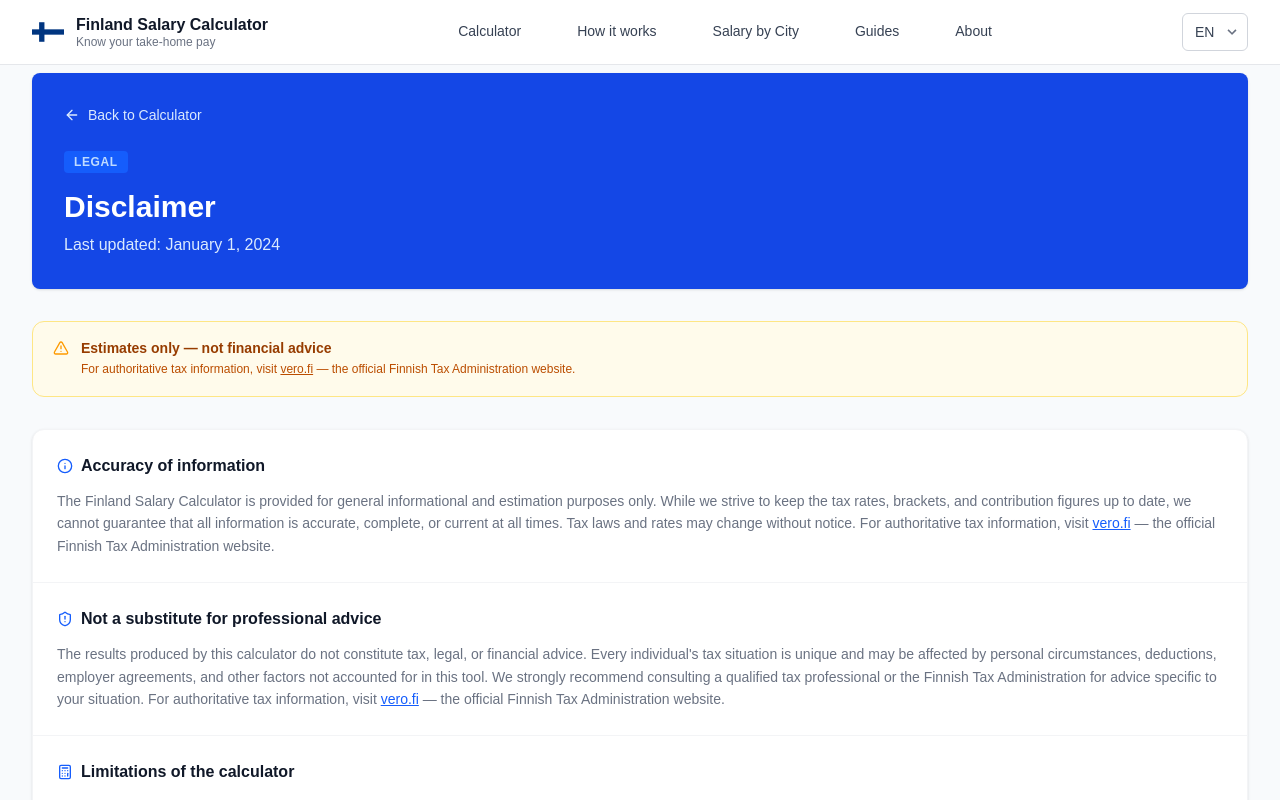
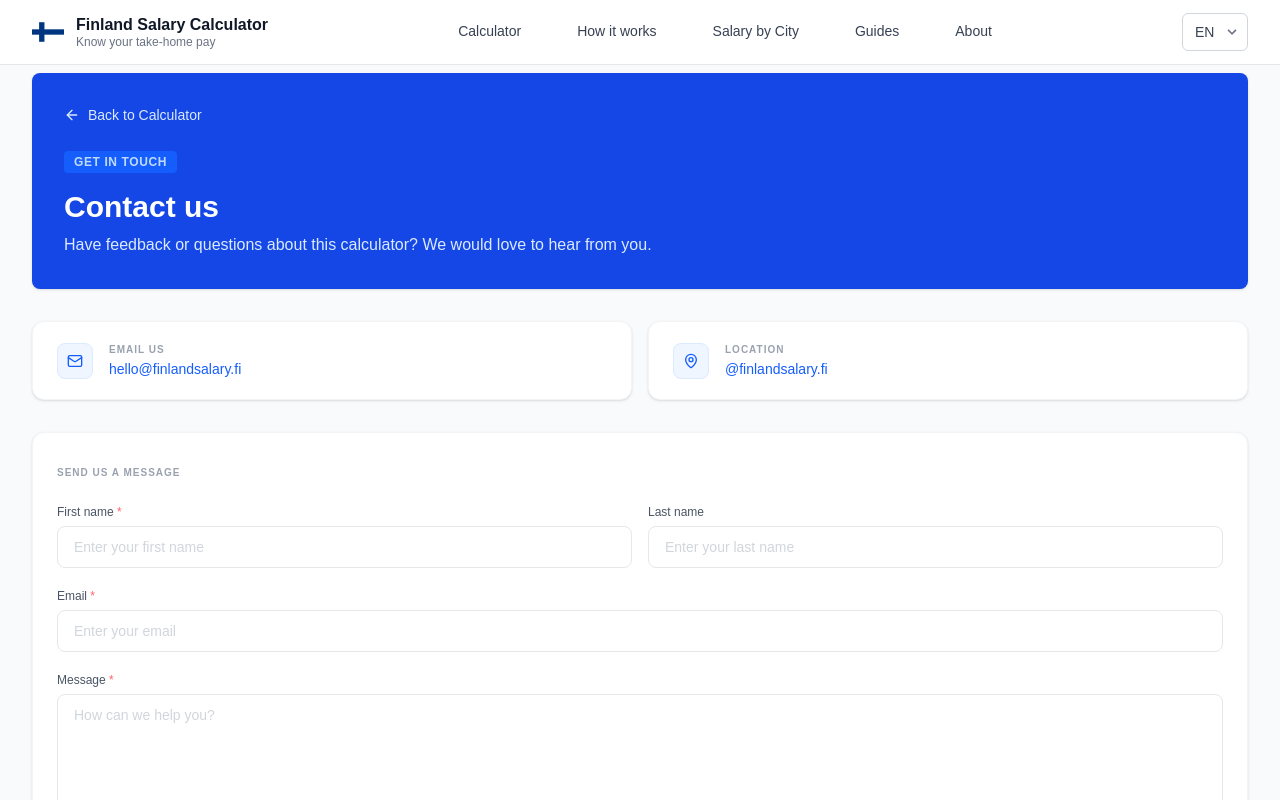
Before and after one commit to upekshapavani2003-maker/finland-salary-calculator, a Next.js app in the folder frontend/: page / in a window 1280 px wide. Both pictures are taken after a click on the button "Contact". Shown: the top 800 px of the page. Built offline with nearby package versions, Linux system fonts and the light colour scheme.

Commit message:
minor changes

```diff
--- a/frontend/src/components/ContactScreen.tsx
+++ b/frontend/src/components/ContactScreen.tsx
@@ -1,12 +1,29 @@
 "use client";
 
-import { Info, AlertTriangle, BookOpen, ShieldAlert, Calculator, ExternalLink, ArrowLeft } from 'lucide-react'; // Added ArrowLeft
+import { useState } from 'react';
+import { ArrowLeft, Mail, MapPin, Send } from 'lucide-react';
 
-interface DisclaimerScreenProps {
+interface ContactScreenProps {
   onNavigate: (tab: string) => void;
 }
 
-export default function DisclaimerScreen({ onNavigate }: DisclaimerScreenProps) {
+export default function ContactScreen({ onNavigate }: ContactScreenProps) {
+  const [form, setForm] = useState({ firstName: '', lastName: '', email: '', message: '' });
+  const [submitted, setSubmitted] = useState(false);
+
+  const handleChange = (e: React.ChangeEvent<HTMLInputElement | HTMLTextAreaElement>) => {
+    setForm((prev) => ({ ...prev, [e.target.name]: e.target.value }));
+  };
+
+  const handleSubmit = () => {
+    if (!form.firstName || !form.email || !form.message) return;
+    setSubmitted(true);
+    setTimeout(() => {
+      setSubmitted(false);
+      setForm({ firstName: '', lastName: '', email: '', message: '' });
+    }, 3000);
+  };
+
   return (
     <div className="max-w-7xl mx-auto px-4 sm:px-6 lg:px-8 pt-2 pb-10 w-full">
 
@@ -23,82 +40,129 @@
           </button>
 
           <div className="block">
-            <span className="text-blue-200 text-xs font-semibold uppercase tracking-wider bg-blue-600 px-2.5 py-1 rounded">Legal</span>
-            <h2 className="text-3xl font-bold mt-4 mb-2">Disclaimer</h2>
-            <p className="text-blue-100 text-sm md:text-base">Last updated: January 1, 2024</p>
+            <span className="text-blue-200 text-xs font-semibold uppercase tracking-wider bg-blue-600 px-2.5 py-1 rounded">
+              Get in touch
+            </span>
+            <h2 className="text-3xl font-bold mt-4 mb-2">Contact us</h2>
+            <p className="text-blue-100 text-sm md:text-base">
+              Have feedback or questions about this calculator? We would love to hear from you.
+            </p>
           </div>
         </div>
       </div>
 
-      {/* Warning Banner */}
-      <div className="bg-amber-50 border border-amber-200 rounded-xl px-5 py-4 mb-8 flex gap-3 items-start">
-        <AlertTriangle className="w-4 h-4 text-amber-500 flex-shrink-0 mt-0.5" />
+      {/* Contact Info Cards */}
+      <div className="grid grid-cols-1 sm:grid-cols-2 gap-4 mb-8">
+        <div className="bg-white rounded-xl border border-gray-100 shadow-sm px-6 py-5 flex items-center gap-4">
+          <div className="w-9 h-9 rounded-lg bg-blue-50 border border-blue-100 flex items-center justify-center flex-shrink-0">
+            <Mail className="w-4 h-4 text-blue-600" />
+          </div>
           <div>
-          <p className="text-sm font-semibold text-amber-800 mb-0.5">Estimates only — not financial advice</p>
-          <p className="text-xs text-amber-700 leading-relaxed">
-            For authoritative tax information, visit <a href="https://www.vero.fi" className="underline font-medium hover:text-amber-900">vero.fi</a> — the official Finnish Tax Administration website.
-          </p>
+            <p className="text-[10px] font-semibold uppercase tracking-widest text-gray-400 mb-0.5">Email us</p>
+            <p className="text-sm font-medium text-blue-600">hello@finlandsalary.fi</p>
+          </div>
+        </div>
+        <div className="bg-white rounded-xl border border-gray-100 shadow-sm px-6 py-5 flex items-center gap-4">
+          <div className="w-9 h-9 rounded-lg bg-blue-50 border border-blue-100 flex items-center justify-center flex-shrink-0">
+            <MapPin className="w-4 h-4 text-blue-600" />
+          </div>
+          <div>
+            <p className="text-[10px] font-semibold uppercase tracking-widest text-gray-400 mb-0.5">Location</p>
+            <p className="text-sm font-medium text-blue-600">@finlandsalary.fi</p>
+          </div>
         </div>
       </div>
 
-      {/* Content Sections */}
-      <div className="bg-white rounded-xl border border-gray-100 shadow-sm overflow-hidden">
+      {/* Contact Form */}
+      <div className="bg-white rounded-xl border border-gray-100 shadow-sm px-6 py-8">
+        <p className="text-[10px] font-semibold uppercase tracking-widest text-gray-400 mb-6">
+          Send us a message
+        </p>
 
-        {/* Accuracy */}
-        <div className="px-6 py-6 border-b border-gray-100">
-          <div className="flex items-center gap-2 mb-3">
-            <Info className="w-4 h-4 text-blue-600 flex-shrink-0" />
-            <h3 className="text-base font-bold text-gray-900">Accuracy of information</h3>
+        {submitted ? (
+          <div className="flex flex-col items-center justify-center py-12 gap-3">
+            <div className="w-12 h-12 rounded-full bg-green-50 border border-green-200 flex items-center justify-center">
+              <Send className="w-5 h-5 text-green-600" />
             </div>
-          <p className="text-sm text-gray-500 leading-relaxed">
-            The Finland Salary Calculator is provided for general informational and estimation purposes only. While we strive to keep the tax rates, brackets, and contribution figures up to date, we cannot guarantee that all information is accurate, complete, or current at all times. Tax laws and rates may change without notice. For authoritative tax information, visit <a href="https://www.vero.fi" className="text-blue-600 underline font-medium hover:text-blue-800">vero.fi</a> — the official Finnish Tax Administration website.
-          </p>
+            <p className="text-sm font-semibold text-gray-800">Message sent!</p>
+            <p className="text-xs text-gray-400">We will get back to you shortly.</p>
+          </div>
+        ) : (
+          <div className="space-y-5">
+
+            {/* Name Row */}
+            <div className="grid grid-cols-1 sm:grid-cols-2 gap-4">
+              <div>
+                <label className="block text-xs font-medium text-gray-600 mb-1.5">
+                  First name <span className="text-red-400">*</span>
+                </label>
+                <input
+                  type="text"
+                  name="firstName"
+                  value={form.firstName}
+                  onChange={handleChange}
+                  placeholder="Enter your first name"
+                  className="w-full px-4 py-2.5 border border-gray-200 rounded-lg text-sm text-gray-700 focus:outline-none focus:ring-2 focus:ring-blue-500 focus:border-transparent placeholder:text-gray-300"
+                />
+              </div>
+              <div>
+                <label className="block text-xs font-medium text-gray-600 mb-1.5">
+                  Last name
+                </label>
+                <input
+                  type="text"
+                  name="lastName"
+                  value={form.lastName}
+                  onChange={handleChange}
+                  placeholder="Enter your last name"
+                  className="w-full px-4 py-2.5 border border-gray-200 rounded-lg text-sm text-gray-700 focus:outline-none focus:ring-2 focus:ring-blue-500 focus:border-transparent placeholder:text-gray-300"
+                />
+              </div>
             </div>
 
-        {/* Not a substitute */}
-        <div className="px-6 py-6 border-b border-gray-100">
-          <div className="flex items-center gap-2 mb-3">
-            <ShieldAlert className="w-4 h-4 text-blue-600 flex-shrink-0" />
-            <h3 className="text-base font-bold text-gray-900">Not a substitute for professional advice</h3>
-          </div>
-          <p className="text-sm text-gray-500 leading-relaxed">
-            The results produced by this calculator do not constitute tax, legal, or financial advice. Every individual's tax situation is unique and may be affected by personal circumstances, deductions, employer agreements, and other factors not accounted for in this tool. We strongly recommend consulting a qualified tax professional or the Finnish Tax Administration for advice specific to your situation. For authoritative tax information, visit <a href="https://www.vero.fi" className="text-blue-600 underline font-medium hover:text-blue-800">vero.fi</a> — the official Finnish Tax Administration website.
-          </p>
+            {/* Email */}
+            <div>
+              <label className="block text-xs font-medium text-gray-600 mb-1.5">
+                Email <span className="text-red-400">*</span>
+              </label>
+              <input
+                type="email"
+                name="email"
+                value={form.email}
+                onChange={handleChange}
+                placeholder="Enter your email"
+                className="w-full px-4 py-2.5 border border-gray-200 rounded-lg text-sm text-gray-700 focus:outline-none focus:ring-2 focus:ring-blue-500 focus:border-transparent placeholder:text-gray-300"
+              />
             </div>
 
-        {/* Limitations */}
-        <div className="px-6 py-6 border-b border-gray-100">
-          <div className="flex items-center gap-2 mb-3">
-            <Calculator className="w-4 h-4 text-blue-600 flex-shrink-0" />
-            <h3 className="text-base font-bold text-gray-900">Limitations of the calculator</h3>
-          </div>
-          <p className="text-sm text-gray-500 leading-relaxed mb-4">This calculator uses simplified assumptions and may not reflect your exact tax liability. Specifically, it:</p>
-          <ul className="space-y-2">
-            {[
-              "Does not account for personal tax deductions or allowances",
-              "Does not factor in capital gains or dividend income",
-              "Does not cover company car or benefit-in-kind taxation",
-              "Results may differ from your actual payslip",
-            ].map((item) => (
-              <li key={item} className="flex items-start gap-2.5">
-                <span className="w-1.5 h-1.5 rounded-full bg-gray-400 flex-shrink-0 mt-1.5" />
-                <span className="text-sm text-gray-500">{item}</span>
-              </li>
-            ))}
-          </ul>
+            {/* Message */}
+            <div>
+              <label className="block text-xs font-medium text-gray-600 mb-1.5">
+                Message <span className="text-red-400">*</span>
+              </label>
+              <textarea
+                name="message"
+                value={form.message}
+                onChange={handleChange}
+                placeholder="How can we help you?"
+                rows={5}
+                className="w-full px-4 py-2.5 border border-gray-200 rounded-lg text-sm text-gray-700 focus:outline-none focus:ring-2 focus:ring-blue-500 focus:border-transparent placeholder:text-gray-300 resize-none"
+              />
             </div>
 
-        {/* Official resources */}
-        <div className="px-6 py-6">
-          <div className="flex items-center gap-2 mb-3">
-            <BookOpen className="w-4 h-4 text-blue-600 flex-shrink-0" />
-            <h3 className="text-base font-bold text-gray-900">Official resources</h3>
-          </div>
-          <p className="text-sm text-gray-500 leading-relaxed">
-            For the most accurate and up-to-date tax information, please refer to the official Finnish Tax Administration. For authoritative tax information, visit <a href="https://www.vero.fi" className="text-blue-600 underline font-medium hover:text-blue-800 inline-flex items-center gap-1">vero.fi <ExternalLink className="w-3 h-3" /></a> — the official Finnish Tax Administration website.
-          </p>
+            {/* Submit */}
+            <div className="flex justify-end pt-2">
+              <button
+                onClick={handleSubmit}
+                className="flex items-center gap-2 px-6 py-2.5 bg-blue-700 hover:bg-blue-800 text-white text-sm font-medium rounded-lg transition-colors cursor-pointer"
+              >
+                <Send className="w-4 h-4" />
+                Send message
+              </button>
             </div>
 
+          </div>
+        )}
       </div>
 
     </div>
```
Lines whose indentation alone changed are shown as unchanged.
